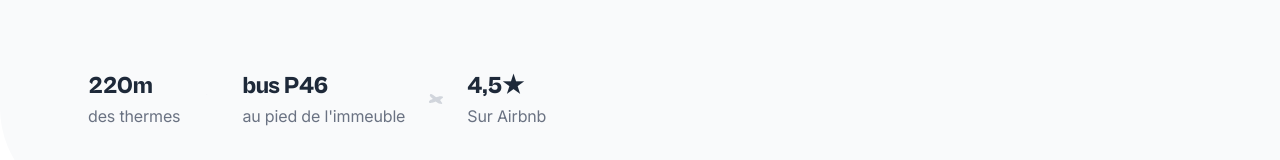
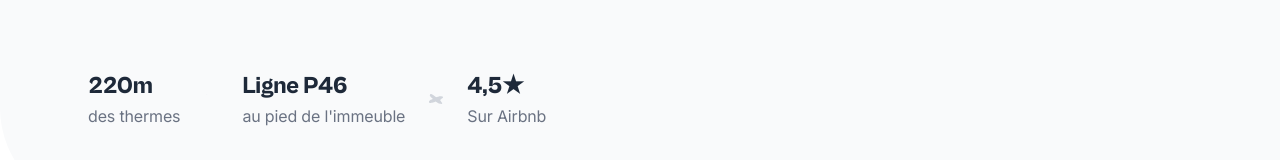
Before and after one commit to Nicolas-Hermet/residence_le_lorraine, a Next.js app: page / in a window 1280 px wide. Shown: the part 606-766 px from the top of the page. Built offline with nearby package versions, Linux system fonts and the light colour scheme.

Commit message:
Link to the P46 bus line

```diff
--- a/components/faqs.tsx
+++ b/components/faqs.tsx
@@ -24,7 +24,15 @@ export default function Faqs() {
               {/* Item */}
               <div className="space-y-2">
                 <h4 className="text-xl font-cabinet-grotesk font-bold">Je viens en transports en commun, vais-je devoir marcher longtemps ?</h4>
-                <p className="text-gray-500">Bien que la commune de La Bourboule ne dispose malheureusement plus de ligne de train, la ligne de bus P46 dessert la commune depuis la ville de Clermont-Ferrand. L'arrêt de bus se situe littéralement au pieds de l'immeuble. Seul une dizaine de mètre vous sépare donc de votre logement.</p>
+                <p className="text-gray-500">Bien que la commune de La Bourboule ne dispose malheureusement plus de ligne de train,
+                  <a
+                    className="mx-1 text-gray-500 decoration-blue-500 decoration-2 underline-offset-2 hover:underline hover:cursor-pointer"
+                    href="https://www.sancy.com/fr/fiche/commerce-et-service/ligne-p46-clermont-ferrand-la-bourboule-le-mont-dore-la-bourboule_TFO6364670/"
+                    target="_blank"
+                  >
+                    la ligne de bus P46
+                  </a>
+                  dessert la commune depuis la ville de Clermont-Ferrand. L'arrêt de bus se situe littéralement au pieds de l'immeuble. Seul une dizaine de mètre vous sépare donc de votre logement.</p>
               </div>
               {/* Item */}
               <div className="space-y-2">
--- a/components/hero.tsx
+++ b/components/hero.tsx
@@ -63,7 +63,15 @@ export default function Hero() {
                   />
                 </svg>
                 <div>
-                  <div className="font-cabinet-grotesk text-2xl font-extrabold">bus P46</div>
+                  <div className="font-cabinet-grotesk text-2xl font-extrabold">
+                    <a
+                      className='decoration-blue-500 decoration-2 underline-offset-2 hover:underline hover:cursor-pointer'
+                      href='https://www.sancy.com/fr/fiche/commerce-et-service/ligne-p46-clermont-ferrand-la-bourboule-le-mont-dore-la-bourboule_TFO6364670/'
+                      target='_blank'
+                    >
+                      Ligne P46
+                    </a>
+                    </div>
                   <div className="text-gray-500 flex-wrap">au pied de l'immeuble</div>
                 </div>
                 <svg className="fill-gray-300" width="14" height="10" xmlns="http://www.w3.org/2000/svg">
```
